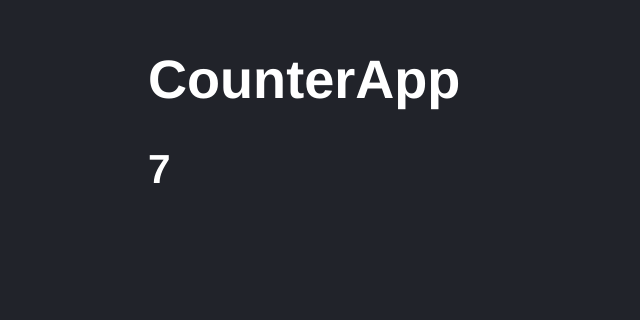
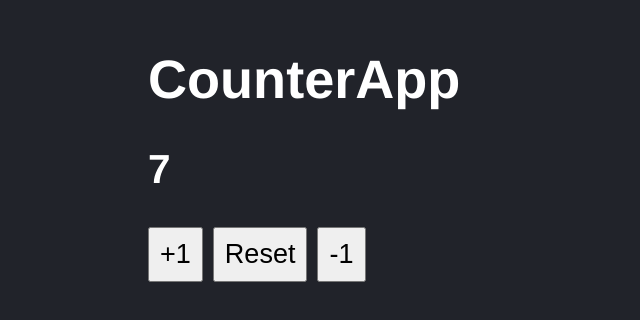
Before and after one commit to mcartagena/03-counter-app, a React app: page / in a window 1280 px wide. Shown: the part 136-456 px from the top of the page, without its empty margins (0-640 px from the left). Built offline with nearby package versions, Linux system fonts and the light colour scheme.

Commit message:
Working with react hook useState and button events.

```diff
--- a/src/CounterApp.js
+++ b/src/CounterApp.js
@@ -1,14 +1,31 @@
 /* react snippet rscp create react stateless component with prototype */
 
-import React from "react";
+import React, {useState} from "react";
 import PropTypes from "prop-types";
 
-const CounterApp = ({ value }) => {
+const CounterApp = ({value = 10}) => {
+
+    const [counter, setCounter] = useState(value);
+
+    const handleEvent = (event) => {
+        setCounter(counter + 1);
+        //setCounter((counter) => counter + 1);
+    };
+    const handleReset = (event) => {
+        setCounter(value);
+    };
+    const handleSubstract = (event) => {
+        setCounter(counter - 1);
+    };
 
     return (
         <>
             <h1>CounterApp</h1>
-            <h2> { value } </h2>
+            <h2> {counter} </h2>
+
+            <button onClick={handleEvent}>+1</button>
+            <button onClick={handleReset}>Reset</button>
+            <button onClick={handleSubstract}>-1</button>
         </>
     );
 
--- a/src/index.css
+++ b/src/index.css
@@ -6,3 +6,9 @@ html, body {
     font-size: 1.3rem;
     padding: 70px;
 }
+
+button{
+    font-size: 1.3rem;
+    margin-right: 10px;
+    padding: 10px;
+}
```
